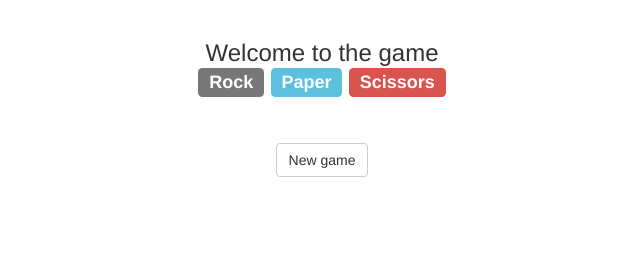
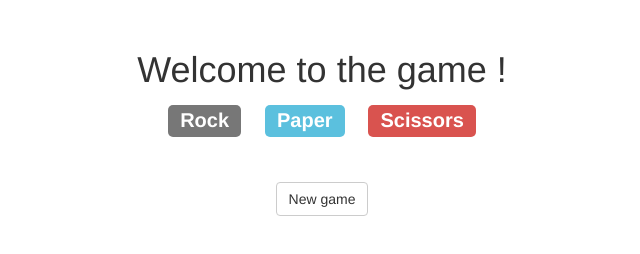
Before and after one commit to PSDvlpr/PaperRockScissors, a website: page index.html in a window 1280 px wide. Shown: the whole page, without its empty margins (318-958 px from the left). Drawn offline with nearby package versions, Linux system fonts and the light colour scheme.

Commit message:
Add some styles

```diff
--- a/css/style.css
+++ b/css/style.css
@@ -1 +1,19 @@
 .container { padding: 20px; }
+
+.welcome {
+  margin: 10px;
+}
+
+.spans {
+  margin-top: 20px;
+}
+
+.label {
+  margin: 20px 10px;
+  font-size: 20px;
+}
+
+.name {
+  font-size: 16px;
+  font-weight: bold;
+}
--- a/index.html
+++ b/index.html
@@ -14,12 +14,15 @@
 
   <section class="welcome">
     <div class="container">
-      <h3 class="text-center">
-        Welcome to the game<br>
+      <div class="welcome">
+      <h1 class="text-center">
+        Welcome to the game !
+      </h1>
+      </div>
+      <div class="spans text-center">
         <span class="label label-default">Rock</span>
         <span class="label label-info">Paper</span>
         <span class="label label-danger">Scissors</span>
-      </h3>
     </div>
   </section>
 
@@ -68,7 +71,7 @@
           <span id="js-playerPoints" class="badge">
           0
           </span>
-          <span id="js-playerName">
+          <span class="name" id="js-playerName">
           Player Name
           </span>
         </div>
```
